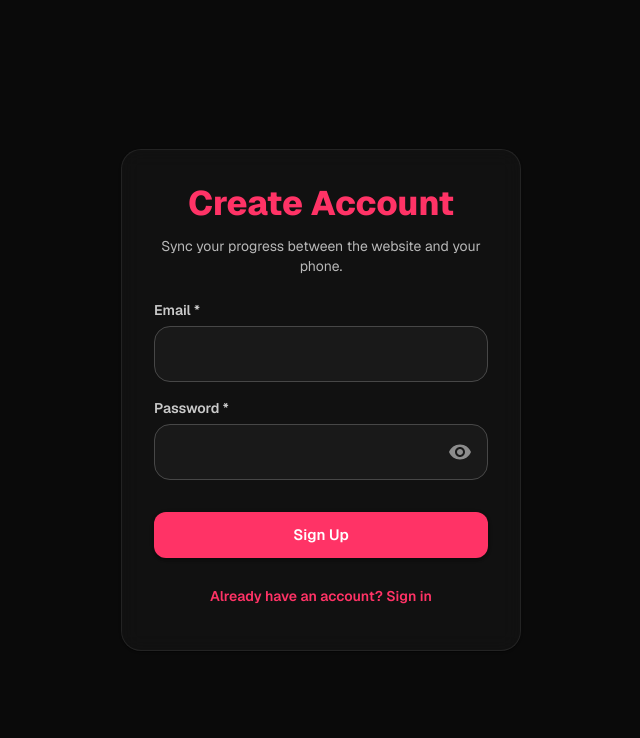
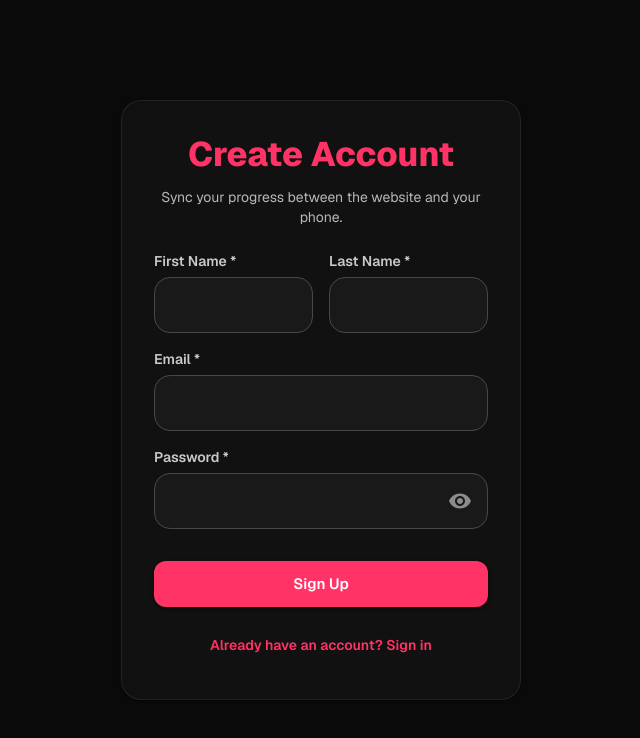
Before and after one commit to kpaccess/burpee-workout, a Next.js app in the folder web/: page /login in a window 1280 px wide. Both pictures are taken after a click on the button "Don't have an account? Sign up". Shown: the top 738 px of the page, without its empty margins (319-959 px from the left). Built offline with nearby package versions, Linux system fonts and the light colour scheme; no server answers; what @mui/material-nextjs would draw is missing.

Commit message:
feat: enhance admin dashboard with user details, add back navigation button, and update user data handling in login

```diff
--- a/web/src/app/admin/page.tsx
+++ b/web/src/app/admin/page.tsx
@@ -7,6 +7,7 @@ import { isAdmin } from "@/lib/allowlist";
 import type { AdminStats, UserRow } from "@/app/api/admin/stats/route";
 import {
   Box,
+  Button,
   Card,
   Chip,
   CircularProgress,
@@ -19,6 +20,7 @@ import {
   TableRow,
   Typography,
 } from "@mui/material";
+import ArrowBackIcon from "@mui/icons-material/ArrowBack";
 import PeopleAltIcon from "@mui/icons-material/PeopleAlt";
 import VisibilityIcon from "@mui/icons-material/Visibility";
 
@@ -86,6 +88,13 @@ export default function AdminPage() {
         background: "#0a0a0a",
       }}
     >
+      <Button
+        startIcon={<ArrowBackIcon />}
+        onClick={() => router.push("/")}
+        sx={{ mb: 3, color: "text.secondary" }}
+      >
+        Back to app
+      </Button>
       <Typography variant="h4" fontWeight={900} mb={1}>
         Admin Dashboard
       </Typography>
@@ -123,18 +132,24 @@ export default function AdminPage() {
         <Table size="small">
           <TableHead>
             <TableRow>
-              <TableCell sx={{ fontWeight: 700, color: "text.secondary" }}>Email</TableCell>
-              <TableCell sx={{ fontWeight: 700, color: "text.secondary" }}>Joined</TableCell>
-              <TableCell sx={{ fontWeight: 700, color: "text.secondary" }}>Last Login</TableCell>
-              <TableCell sx={{ fontWeight: 700, color: "text.secondary" }}>Tier</TableCell>
-              <TableCell sx={{ fontWeight: 700, color: "text.secondary" }}>Level</TableCell>
-              <TableCell sx={{ fontWeight: 700, color: "text.secondary" }}>Onboarded</TableCell>
-              <TableCell sx={{ fontWeight: 700, color: "text.secondary" }}>Pro</TableCell>
+              <TableCell sx={(theme) => ({ fontWeight: theme.typography.fontWeightBold, color: "text.secondary" })}>#</TableCell>
+              <TableCell sx={(theme) => ({ fontWeight: theme.typography.fontWeightBold, color: "text.secondary" })}>First Name</TableCell>
+              <TableCell sx={(theme) => ({ fontWeight: theme.typography.fontWeightBold, color: "text.secondary" })}>Last Name</TableCell>
+              <TableCell sx={(theme) => ({ fontWeight: theme.typography.fontWeightBold, color: "text.secondary" })}>Email</TableCell>
+              <TableCell sx={(theme) => ({ fontWeight: theme.typography.fontWeightBold, color: "text.secondary" })}>Joined</TableCell>
+              <TableCell sx={(theme) => ({ fontWeight: theme.typography.fontWeightBold, color: "text.secondary" })}>Last Login</TableCell>
+              <TableCell sx={(theme) => ({ fontWeight: theme.typography.fontWeightBold, color: "text.secondary" })}>Tier</TableCell>
+              <TableCell sx={(theme) => ({ fontWeight: theme.typography.fontWeightBold, color: "text.secondary" })}>Level</TableCell>
+              <TableCell sx={(theme) => ({ fontWeight: theme.typography.fontWeightBold, color: "text.secondary" })}>Onboarded</TableCell>
+              <TableCell sx={(theme) => ({ fontWeight: theme.typography.fontWeightBold, color: "text.secondary" })}>Pro</TableCell>
             </TableRow>
           </TableHead>
           <TableBody>
             {stats!.users.map((u: UserRow) => (
               <TableRow key={u.email} hover>
+                <TableCell sx={{ color: "text.secondary", fontSize: 12 }}>{u.serialNo}</TableCell>
+                <TableCell>{u.firstName || <Typography variant="caption" color="text.disabled">—</Typography>}</TableCell>
+                <TableCell>{u.lastName || <Typography variant="caption" color="text.disabled">—</Typography>}</TableCell>
                 <TableCell>{u.email}</TableCell>
                 <TableCell sx={{ whiteSpace: "nowrap", color: "text.secondary", fontSize: 12 }}>
                   {formatDate(u.created)}
--- a/web/src/app/api/admin/stats/route.ts
+++ b/web/src/app/api/admin/stats/route.ts
@@ -4,6 +4,9 @@ import { ADMIN_EMAIL } from "@/lib/allowlist";
 import { getAuth } from "firebase-admin/auth";
 
 export interface UserRow {
+  serialNo: number;
+  firstName: string;
+  lastName: string;
   email: string;
   created: string;
   lastLogin: string;
@@ -59,7 +62,13 @@ export async function GET(req: NextRequest) {
 
     const users: UserRow[] = authUsers.map((u, i) => {
       const data = firestoreDocs[i].data() ?? {};
+      const nameParts = (u.displayName ?? "").trim().split(/\s+/);
+      const firstName = nameParts[0] ?? "";
+      const lastName = nameParts.slice(1).join(" ");
       return {
+        serialNo: i + 1,
+        firstName,
+        lastName,
         email: u.email ?? "(no email)",
         created: u.metadata.creationTime,
         lastLogin: u.metadata.lastSignInTime ?? "Never",
@@ -77,6 +86,7 @@ export async function GET(req: NextRequest) {
         new Date(b.lastLogin === "Never" ? 0 : b.lastLogin).getTime() -
         new Date(a.lastLogin === "Never" ? 0 : a.lastLogin).getTime(),
     );
+    users.forEach((u, i) => { u.serialNo = i + 1; });
 
     return NextResponse.json({ pageViews, signupCount: authUsers.length, users });
   } catch (err) {
--- a/web/src/components/Dashboard.tsx
+++ b/web/src/components/Dashboard.tsx
@@ -43,6 +43,7 @@ import LocalFireDepartmentIcon from "@mui/icons-material/LocalFireDepartment";
 import CalendarMonthIcon from "@mui/icons-material/CalendarMonth";
 import { useAuth } from "../context/AuthContext";
 import { toDateKey } from "../lib/date";
+import { isAdmin } from "../lib/allowlist";
 import { useSubscription } from "../hooks/useSubscription";
 import { useRouter } from "next/navigation";
 import WorkoutTimer from "./WorkoutTimer";
@@ -212,7 +213,17 @@ export default function Dashboard({
               Day {Math.max(0, daysPassed)} • Busy People Program
             </Typography>
           </Box>
-          <Box>
+          <Box display="flex" gap={2} alignItems="center">
+            {isAdmin(user?.email) && (
+              <Button
+                variant="outlined"
+                color="secondary"
+                onClick={() => router.push("/admin")}
+                size="small"
+              >
+                Admin
+              </Button>
+            )}
             <Button
               variant="outlined"
               color="error"
--- a/web/src/components/Login.tsx
+++ b/web/src/components/Login.tsx
@@ -18,6 +18,7 @@ import {
   signInWithEmailAndPassword,
   createUserWithEmailAndPassword,
   sendPasswordResetEmail,
+  updateProfile,
 } from "firebase/auth";
 import { auth, missingFirebaseEnvVars } from "../lib/firebase";
 import { useRouter } from "next/navigation";
@@ -49,6 +50,8 @@ export default function Login({ onBackToInfo }: LoginProps) {
     typeof window !== "undefined" &&
     new URLSearchParams(window.location.search).get("signup") === "1";
   const [isLogin, setIsLogin] = useState(!isSignupFlow);
+  const [firstName, setFirstName] = useState("");
+  const [lastName, setLastName] = useState("");
   const [email, setEmail] = useState("");
   const [password, setPassword] = useState("");
   const [error, setError] = useState("");
@@ -80,6 +83,15 @@ export default function Login({ onBackToInfo }: LoginProps) {
           email,
           password,
         );
+        const displayName = [firstName.trim(), lastName.trim()].filter(Boolean).join(" ");
+        if (displayName) {
+          await updateProfile(credential.user, { displayName });
+        }
+        fetch("/api/send-welcome-email", {
+          method: "POST",
+          headers: { "Content-Type": "application/json" },
+          body: JSON.stringify({ uid: credential.user.uid, email }),
+        }).catch(() => {});
       }
 
       // If the user paid via Stripe before creating an account, link the
@@ -183,6 +195,60 @@ export default function Login({ onBackToInfo }: LoginProps) {
         )}
 
         <form onSubmit={handleAuth}>
+          {!isLogin && (
+            <Box sx={{ display: "flex", gap: 2, mb: 2 }}>
+              <Box sx={{ flex: 1 }}>
+                <Typography
+                  variant="body2"
+                  sx={{ color: "rgba(255,255,255,0.78)", mb: 0.75, fontWeight: 600 }}
+                >
+                  First Name *
+                </Typography>
+                <TextField
+                  type="text"
+                  fullWidth
+                  required
+                  disabled={isLoading}
+                  value={firstName}
+                  onChange={(e) => setFirstName(e.target.value)}
+                  aria-label="First Name"
+                  sx={{
+                    "& .MuiOutlinedInput-root": {
+                      backgroundColor: "rgba(255, 255, 255, 0.04)",
+                      "& fieldset": { borderColor: "rgba(255, 255, 255, 0.2)" },
+                      "&:hover fieldset": { borderColor: "rgba(255, 255, 255, 0.35)" },
+                      "&.Mui-focused fieldset": { borderColor: "primary.main" },
+                    },
+                  }}
+                />
+              </Box>
+              <Box sx={{ flex: 1 }}>
+                <Typography
+                  variant="body2"
+                  sx={{ color: "rgba(255,255,255,0.78)", mb: 0.75, fontWeight: 600 }}
+                >
+                  Last Name *
+                </Typography>
+                <TextField
+                  type="text"
+                  fullWidth
+                  required
+                  disabled={isLoading}
+                  value={lastName}
+                  onChange={(e) => setLastName(e.target.value)}
+                  aria-label="Last Name"
+                  sx={{
+                    "& .MuiOutlinedInput-root": {
+                      backgroundColor: "rgba(255, 255, 255, 0.04)",
+                      "& fieldset": { borderColor: "rgba(255, 255, 255, 0.2)" },
+                      "&:hover fieldset": { borderColor: "rgba(255, 255, 255, 0.35)" },
+                      "&.Mui-focused fieldset": { borderColor: "primary.main" },
+                    },
+                  }}
+                />
+              </Box>
+            </Box>
+          )}
           <Box sx={{ mb: 2 }}>
             <Typography
               variant="body2"
@@ -293,6 +359,8 @@ export default function Login({ onBackToInfo }: LoginProps) {
             setIsLogin(!isLogin);
             setError("");
             setMessage("");
+            setFirstName("");
+            setLastName("");
           }}
         >
           {isLogin
--- a/web/src/hooks/useUserData.ts
+++ b/web/src/hooks/useUserData.ts
@@ -53,23 +53,12 @@ export function useUserData() {
 
   const saveUserData = async (data: Partial<UserData>) => {
     if (!user) return;
-    const isFirstSave = !userData; // userData is null before first onboarding
     const baseData = (userData ?? {}) as Partial<UserData>;
     const newData = { ...baseData, ...data } as UserData;
     setUserData(newData); // Optimistic UI update
     try {
       await saveUserDataDB(user.uid, newData);
       setSyncError(null);
-      // Send welcome email only on the very first onboarding save
-      if (isFirstSave && user.email) {
-        fetch("/api/send-welcome-email", {
-          method: "POST",
-          headers: { "Content-Type": "application/json" },
-          body: JSON.stringify({ uid: user.uid, email: user.email }),
-        }).catch(() => {
-          // Non-critical — don't block the user if email fails
-        });
-      }
     } catch (err) {
       console.error("Failed to save user data to Firebase", err);
       setSyncError(
--- a/web/src/lib/allowlist.ts
+++ b/web/src/lib/allowlist.ts
@@ -13,6 +13,11 @@ const ALLOWED_EMAILS: string[] = [
   "tamilintcs@gmail.com",
   "berikivinod@gmail.com",
   "bethapudi.s@gmail.com",
+  "prynkapradhan93@gmail.com",
+  "pryapradhan93@gmail.com",
+  "chetankrpradhan96@gmail.com",
+  "berikivinod@gmail.com",
+  "eartharoma60@gmail.com",
 ];
 
 export function isAllowlisted(email: string | null | undefined): boolean {
```
